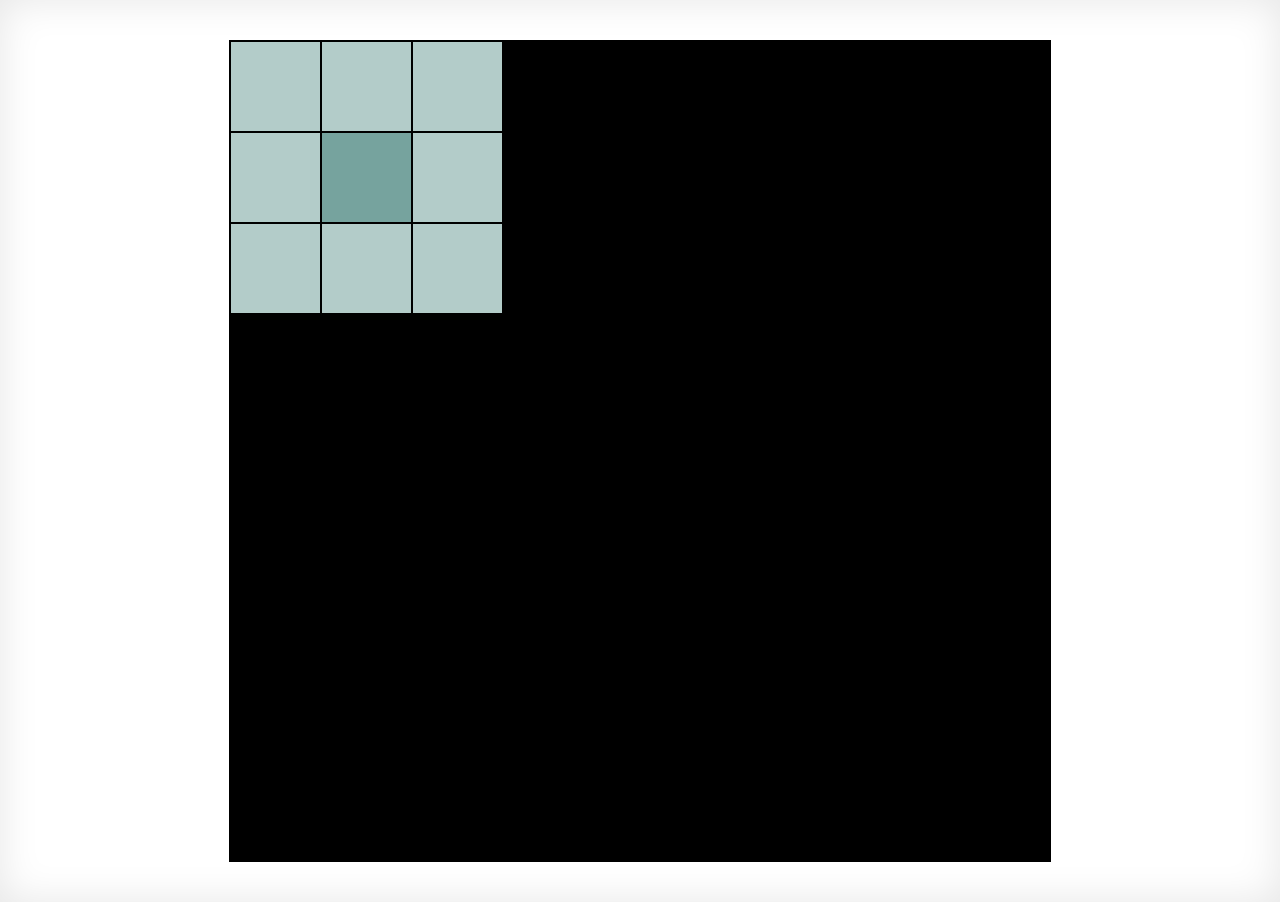
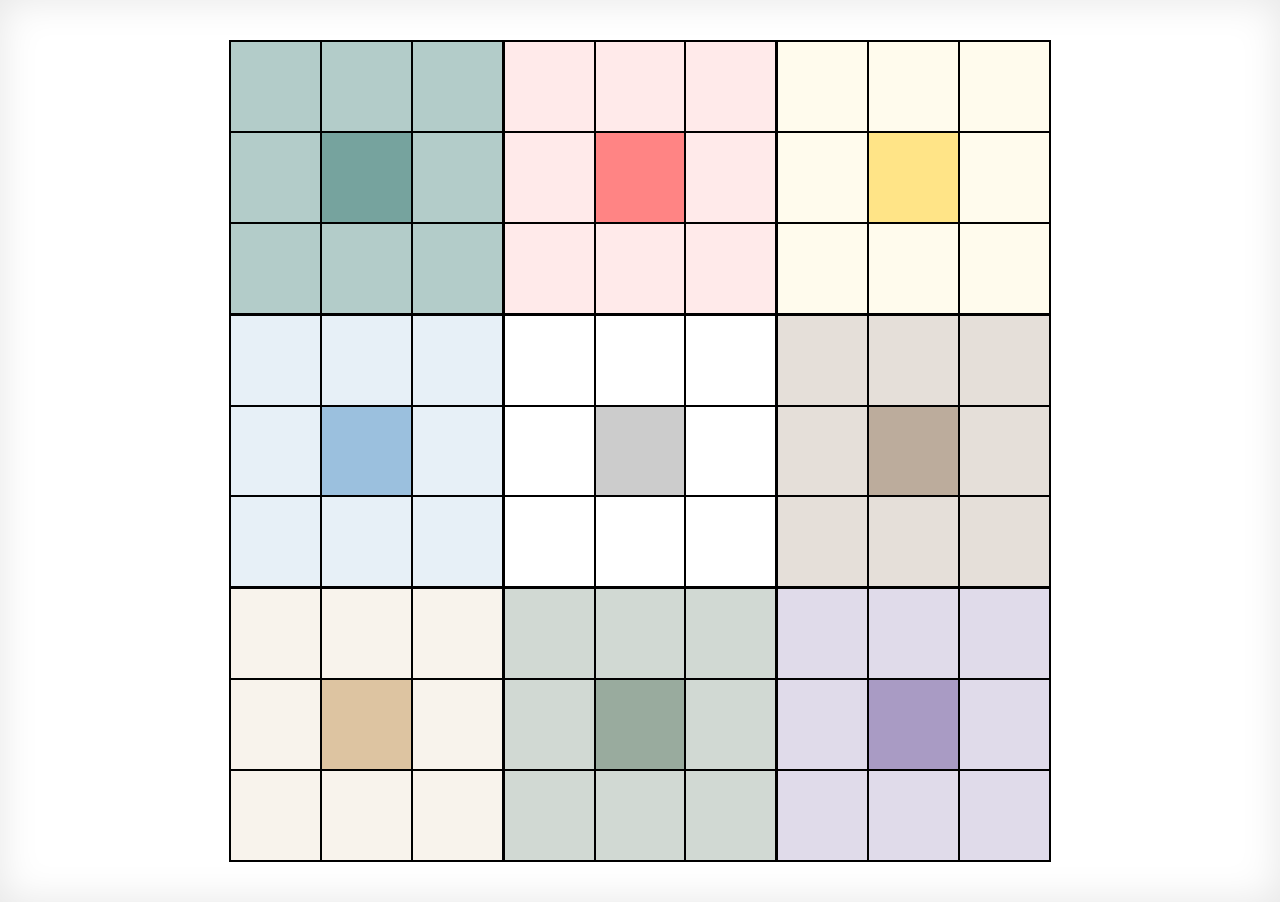
Before and after one commit to Momonkuei/mandala, a Vue app: page / in a window 1280 px wide. Built offline with nearby package versions, Linux system fonts and the light colour scheme.

Commit message:
20250108九宮格表單完成

```diff
--- a/src/App.vue
+++ b/src/App.vue
@@ -7,7 +7,13 @@
 				<div
 					class="grid grid-cols-3 grid-rows-3 min-h-0 min-w-0 w-[822px] h-[822px] m-10 translate-x-0 translate-y-0 gap-px bg-black border border-solid border-black"
 				>
-					<nine-times-nine></nine-times-nine>
+					<nine-times-nine
+						v-for="(gridColor, idx) in gridColors"
+						:key="idx"
+						:bgMain="gridColor.main"
+						:bgSecond="gridColor.second"
+						>{{ key }}</nine-times-nine
+					>
 				</div>
 			</div>
 		</div>
@@ -15,9 +21,27 @@
 </template>
 
 <script>
+import { ref, onMounted } from 'vue';
 import nineTimesNine from './components/nineTimesNine.vue';
 
 export default {
 	components: { nineTimesNine },
+	setup() {
+		const gridColors = ref([
+			{ main: 'rgb(118,163,158)', second: 'rgb(179,204,201)' },
+			{ main: 'rgb(255,132,132)', second: 'rgb(255,234,234)' },
+			{ main: 'rgb(255,228,135)', second: 'rgb(255,251,237)' },
+			{ main: 'rgb(155,192,222)', second: 'rgb(231,240,247)' },
+			{ main: 'rgb(204,204,204)', second: 'rgb(255,255,255)' },
+			{ main: 'rgb(188,172,156)', second: 'rgb(229,223,217)' },
+			{ main: 'rgb(221,196,161)', second: 'rgb(248,243,236)' },
+			{ main: 'rgb(153,171,158)', second: 'rgb(209,217,211)' },
+			{ main: 'rgb(169,155,196)', second: 'rgb(224,219,234)' },
+		]);
+
+		return {
+			gridColors,
+		};
+	},
 };
 </script>
--- a/src/components/nineTimesNine.vue
+++ b/src/components/nineTimesNine.vue
@@ -3,43 +3,16 @@
 		class="grid grid-cols-3 grid-rows-3 min-h-0 min-w-0 w-full h-full text-sm gap-0 my-0 mx-auto"
 	>
 		<div
-			class="w-full h-full overflow-hidden border border-solid border-black bg-[rgb(179,204,201)]"
-		></div>
-
-		<div
-			class="w-full h-full overflow-hidden border border-solid border-black bg-[rgb(179,204,201)]"
-		></div>
-
-		<div
-			class="w-full h-full overflow-hidden border border-solid border-black bg-[rgb(179,204,201)]"
-		></div>
-
-		<div
-			class="w-full h-full overflow-hidden border border-solid border-black bg-[rgb(179,204,201)]"
-		></div>
-
-		<div
-			class="w-full h-full overflow-hidden border border-solid border-black bg-[rgb(118,163,158)]"
-		></div>
-
-		<div
-			class="w-full h-full overflow-hidden border border-solid border-black bg-[rgb(179,204,201)]"
-		></div>
-
-		<div
-			class="w-full h-full overflow-hidden border border-solid border-black bg-[rgb(179,204,201)]"
-		></div>
-
-		<div
-			class="w-full h-full overflow-hidden border border-solid border-black bg-[rgb(179,204,201)]"
-		></div>
-
-		<div
-			class="w-full h-full overflow-hidden border border-solid border-black bg-[rgb(179,204,201)]"
+			v-for="(gridColor, index) in 9"
+			class="w-full h-full overflow-hidden border border-solid border-black"
+			:style="{ backgroundColor: index === 4 ? bgMain : bgSecond }"
 		></div>
 	</div>
 </template>
 
 <script>
-export default {};
+export default {
+	props: ['bgMain', 'bgSecond'],
+	setup() {},
+};
 </script>
```
